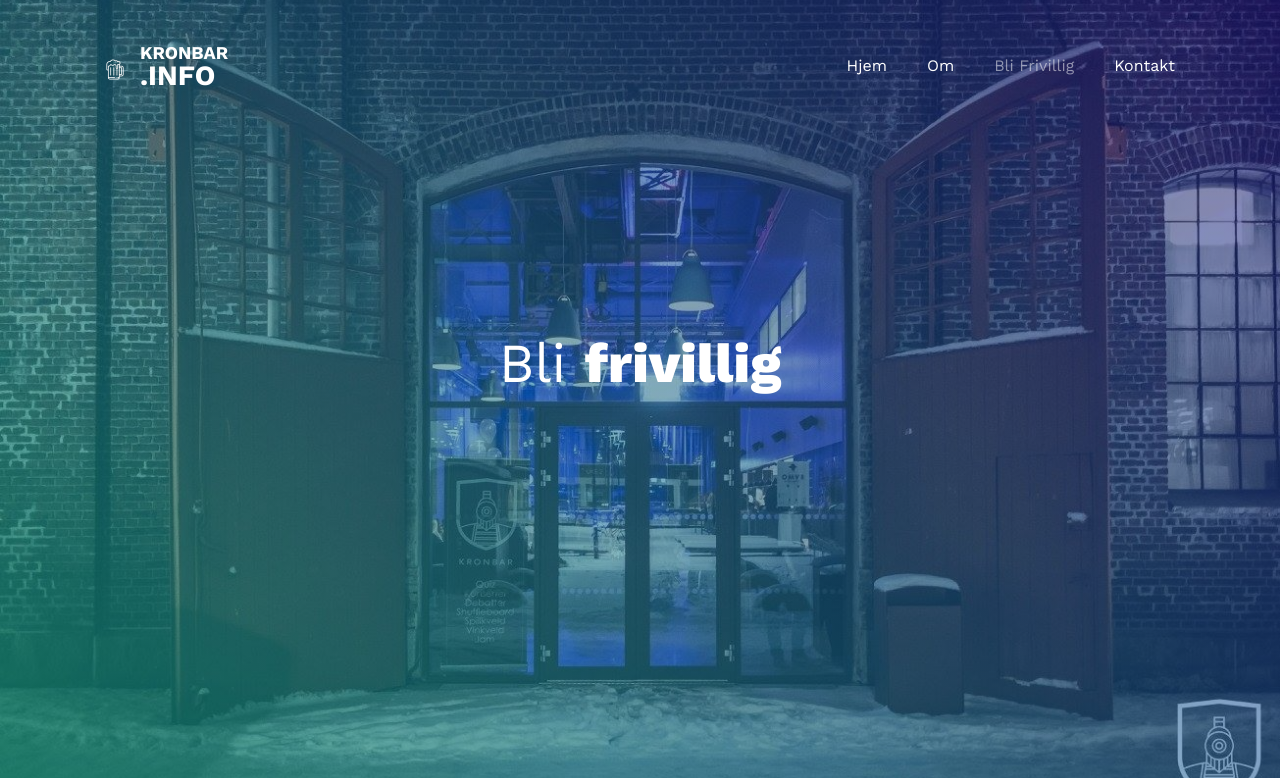
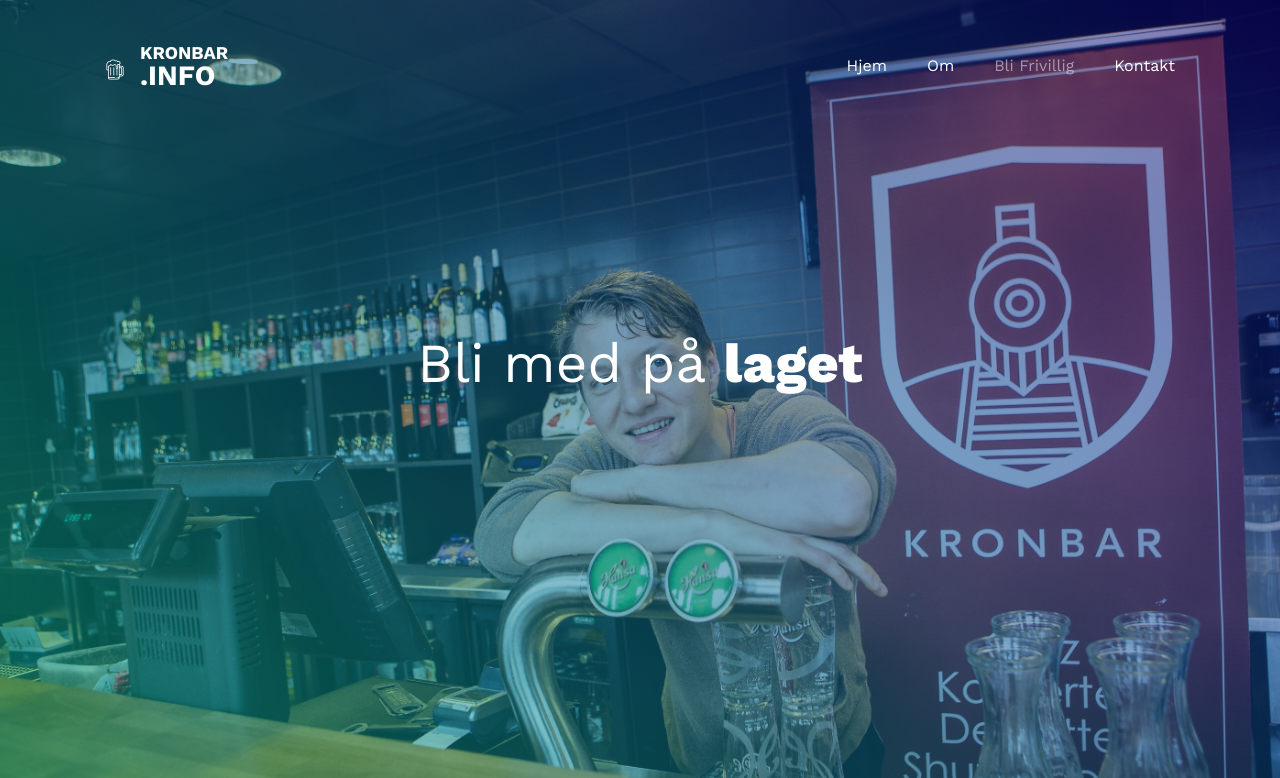
Before and after one commit to arnekva/Kronbar.info, a plain HTML site: page frivillig.html in a window 1280 px wide. Shown: the top 778 px of the page. Drawn offline with nearby package versions, Linux system fonts and the light colour scheme; some packages are replaced by stand-ins of ours; a script that the page names is missing; files whose address does not match are found by name.

Commit message:
Updated header photo
Removed autofocus from first input field to prevent automatic page scrolling

```diff
--- a/frivillig.html
+++ b/frivillig.html
@@ -61,12 +61,13 @@
 	  </nav>
     <!-- END nav -->
 
-    <section id="home" class="video-hero js-fullheight" style="height: 700px; background-image: url(images/bg_1.jpeg);  background-size:cover; background-position: center center;background-attachment:fixed;" data-section="home">
+    <section id="home" class="video-hero js-fullheight" style="height: 700px; background-image: url(images/frivillig.jpg);  background-size:cover; background-position: center center;background-attachment:fixed;" data-section="home">
 			<div class="overlay js-fullheight"></div>
 			<div class="container">
         <div class="row no-gutters slider-text js-fullheight align-items-center justify-content-center" data-scrollax-parent="true">
           <div class="col-md-10 ftco-animate text-center" data-scrollax=" properties: { translateY: '70%' }">
-            <h1 class="mb-4" data-scrollax="properties: { translateY: '30%', opacity: 1.6 }">Bli  <strong>frivillig</strong></h1>
+            <h1 class="mb-4" data-scrollax="properties: { translateY: '30%', opacity: 1.6 }">Bli med på  <strong>laget</strong></h1>
+            <h3 class="mb-4" data-scrollax="properties: { translateY: '30%', opacity: 1.6 }" style="color:white;"></h3>
             <!-- <p data-scrollax="properties: { translateY: '30%', opacity: 1.6 }"><a href="#" class="btn btn-primary btn-outline-white px-4 py-3">Test</a></p> -->
           </div>
         </div>
@@ -76,7 +77,7 @@
 
     <section class="ftco-section ftco-form">
       <div class="container form">
-<!-- www.123formbuilder.com script begins here --><iframe allowTransparency="true" style="min-height:300px; height:inherit; overflow:auto;" width="100%" id="contactform123" name="contactform123" marginwidth="0" marginheight="0" frameborder="0" src="http://www.123formbuilder.com/my-contact-form-4995934.html"><p>Nettleseren din støtter ikke iframes. Vennligst prøv å åpne siden i en annen nettleser, eller ta kontakt via telefon.</p></iframe><!-- www.123formbuilder.com script ends here -->
+<!-- www.123formbuilder.com script begins here --><iframe allowTransparency="true" onload="this.style.display='block';" style="min-height:300px; height:inherit; overflow:auto;" width="100%" id="contactform123" name="contactform123" marginwidth="0" marginheight="0" frameborder="0" src="http://www.123formbuilder.com/my-contact-form-4995934.html"><p>Nettleseren din støtter ikke iframes. Vennligst prøv å åpne siden i en annen nettleser, eller ta kontakt via telefon.</p></iframe><!-- www.123formbuilder.com script ends here -->
 
 
       </div>
```
Also changed, not shown: images/frivillig.jpg (added).
